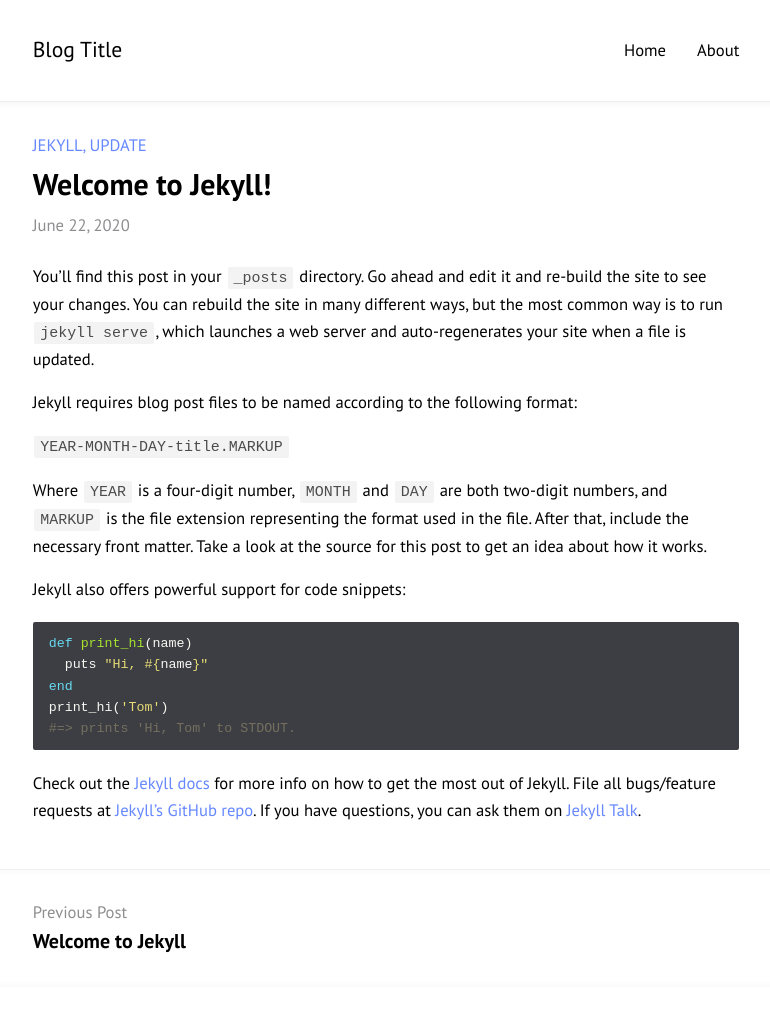
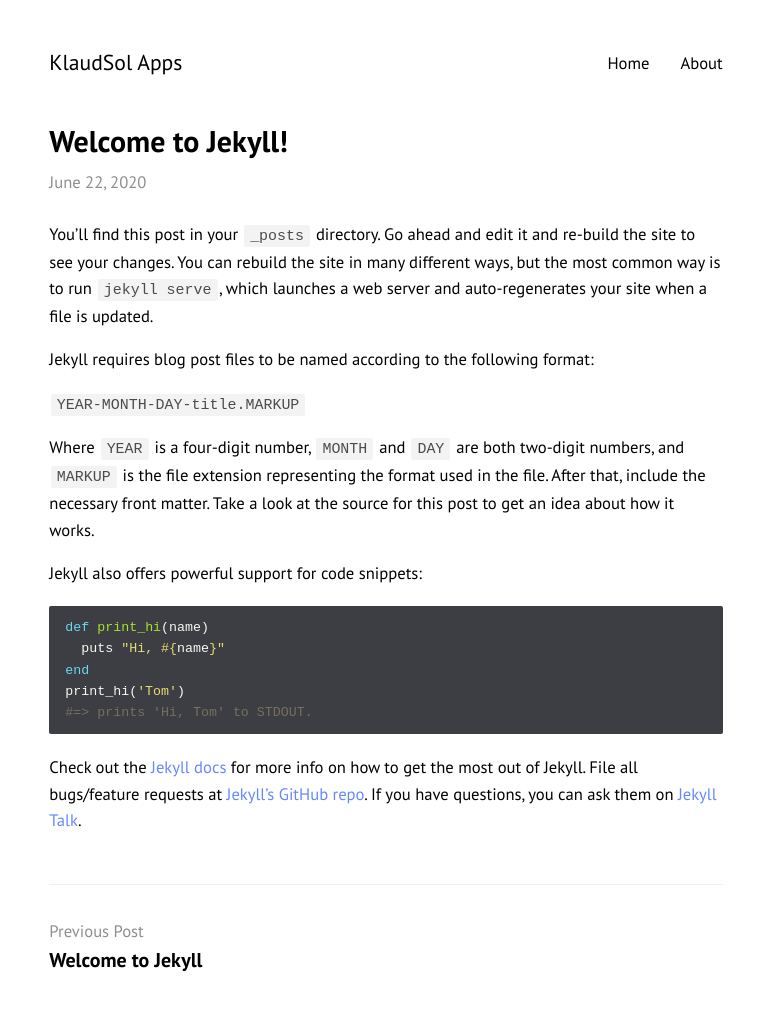
Before and after one commit to klaudsol/klaudsol-blog.github.io, a Jekyll site: the page built from _posts/2020-06-22-welcome-to-jekyll.markdown, in a window 1280 px wide. Shown: the whole page, without its empty margins (254-1024 px from the left). Built offline with Jekyll 4.4.1, drawn with Linux system fonts in a browser that asks for light colours; before the commit the page ends 987 px from its top, so only the background shows below that; part of the change alters nothing that is shown.

```diff
--- a/_config.yml
+++ b/_config.yml
@@ -1,6 +1,6 @@
-title: "Blog Title"
-author: "Blog Author"
-description: "Made with <b style=\"color: #f45;\">&lt;3</b> by <b><a href=\"https://github.com/niklasbuschmann\">@niklasbuschmann</a></b>"
+title: "KlaudSol Apps"
+author: "Ardee Aram - KlaudSol Apps"
+description: "We build premium Shopify apps."
 permalink: /:title/
 lang: "en"
 excerpt_separator: "\n\n\n"
@@ -17,7 +17,7 @@ show_title: false            # always keep the site title visible
 # Styling
 
 dark_header: false           # always keep the header dark
-minimal: false               # use simpler style
+minimal: true               # use simpler style
 
 # Menu
 
```
